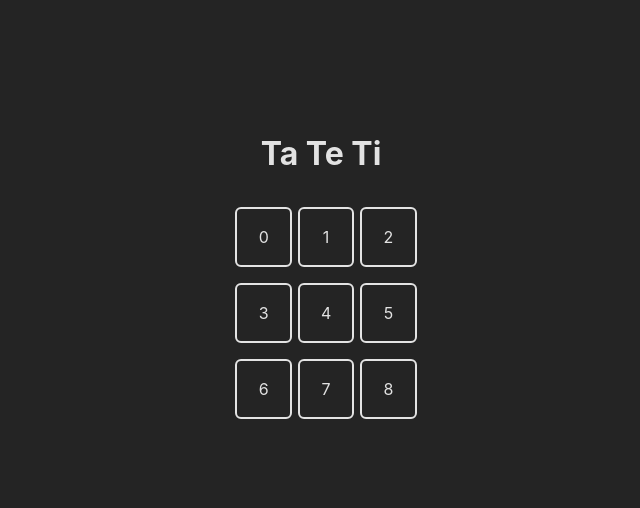
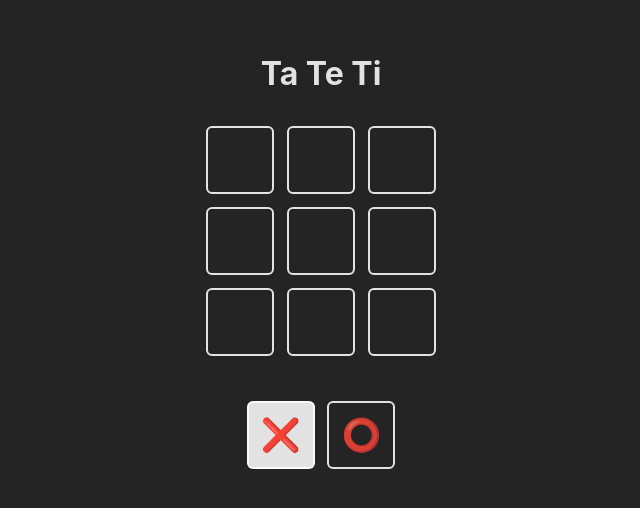
Before and after one commit to LeanDoliri/ta-te-ti-app, a React (Vite) app: page / in a window 1280 px wide. Shown: the part 132-640 px from the top of the page, without its empty margins (319-959 px from the left). Built offline with nearby package versions, Linux system fonts and the light colour scheme.

Commit message:
lógica del juego

```diff
--- a/src/App.css
+++ b/src/App.css
@@ -3,8 +3,3 @@
   padding: 2rem;
   text-align: center;
 }
-
-.game {
-  display: grid;
-  grid-template-columns: repeat(3, 1fr);
-}
--- a/src/App.jsx
+++ b/src/App.jsx
@@ -1,26 +1,46 @@
+import { useState } from "react";
 import "./App.css";
-import { Cell } from "./components/Cell/Cell";
-
-const TURNS = {
-  X: "X",
-  O: "O",
-};
-
-const board = Array(9).fill(null);
+import { Turn } from "./components/Turn/Turn";
+import { Winner } from "./components/Winner/Winner";
+import { checkWinner, checkEndGame } from "./logic/board";
+import { TURNS } from "./constants.js"
+import { Game } from "./components/Game/Game";
 
 function App() {
+  const [board, setBoard] = useState(Array(9).fill(null));
+  const [turn, setTurn] = useState(TURNS.X);
+  const [winner, setWinner] = useState(null);
+
+  const updateBoard = (index) => {
+    if (board[index] || winner) return;
+
+    const newBoard = [...board];
+    newBoard[index] = turn;
+    setBoard(newBoard);
+
+    const newTurn = turn === TURNS.X ? TURNS.O : TURNS.X;
+    setTurn(newTurn);
+
+    const newWinner = checkWinner(newBoard);
+    if (newWinner) {
+      setWinner(newWinner);
+    } else if (checkEndGame(newBoard)) {
+      setWinner(false);
+    }
+  };
+
+  const resetGame = () => {
+    setBoard(Array(9).fill(null));
+    setTurn(TURNS.X);
+    setWinner(null);
+  };
+
   return (
     <>
       <h1>Ta Te Ti</h1>
-      <section className="game">
-        {
-          board.map((_, index) => {
-            return (
-              <Cell key={index} index={index}>{index}</Cell>
-            )
-          })
-        }
-      </section>
+      <Game board={board} updateBoard={updateBoard}/>
+      <Turn TURNS={TURNS} turn={turn} />
+      <Winner winner={winner} resetGame={resetGame} />
     </>
   );
 }
--- a/src/components/Cell/Cell.css
+++ b/src/components/Cell/Cell.css
@@ -1,7 +1,19 @@
 .Cell {
-    border: 2px solid rgba(255, 255, 255, 0.87);
-    border-radius: 6px;
-    width: 33%;
-    padding: 1em;
-    margin: 0.5em;
+  width: 2em;
+  height: 2em;
+  font-size: 2em;
+  border: 2px solid rgba(255, 255, 255, 0.87);
+  border-radius: 6px;
+  margin: 0.2em;
+  display: grid;
+  place-items: center;
 }
+
+.Cell:hover {
+  cursor: pointer;
+}
+
+.isSelected {
+  color: #242424;
+  background: rgba(255, 255, 255, 0.87);
+}
--- a/src/components/Cell/Cell.jsx
+++ b/src/components/Cell/Cell.jsx
@@ -1,9 +1,15 @@
-import "./Cell.css"
+import "./Cell.css";
 
-export function Cell ({children, updateBoard, index}) {
-    return (
-        <div className="Cell">
-            {children}
-        </div>
-    )
+export function Cell({ children, isSelected, updateBoard, index }) {
+  const className = `Cell ${isSelected ? "isSelected" : ""}`;
+
+  const handleClick = () => {
+    updateBoard(index);
+  }
+
+  return (
+    <section onClick={handleClick} className={className}>
+      {children}
+    </section>
+  );
 }
--- /dev/null
+++ b/src/components/Game/Game.css
@@ -0,0 +1,4 @@
+.Game {
+  display: grid;
+  grid-template-columns: repeat(3, 1fr);
+}
--- /dev/null
+++ b/src/components/Game/Game.jsx
@@ -0,0 +1,16 @@
+import { Cell } from "../Cell/Cell";
+import "./Game.css"
+
+export function Game({ board, updateBoard }) {
+  return (
+    <section className="Game">
+      {board.map((cell, index) => {
+        return (
+          <Cell key={index} index={index} updateBoard={updateBoard}>
+            {cell}
+          </Cell>
+        );
+      })}
+    </section>
+  );
+}
--- /dev/null
+++ b/src/components/Turn/Turn.css
@@ -0,0 +1,5 @@
+.Turn {
+    display: flex;
+    justify-content: center;
+    margin: 2em;
+}
--- /dev/null
+++ b/src/components/Turn/Turn.jsx
@@ -0,0 +1,14 @@
+import './Turn.css'
+import { Cell } from "../Cell/Cell";
+
+
+export function Turn({ TURNS, turn }) {
+  return <section className="Turn">
+    <Cell isSelected={turn === TURNS.X}>
+        {TURNS.X}
+    </Cell>
+    <Cell isSelected={turn === TURNS.O}>
+        {TURNS.O}
+    </Cell>
+  </section>;
+}
--- /dev/null
+++ b/src/components/Winner/Winner.css
@@ -0,0 +1,33 @@
+.Winner {
+  position: absolute;
+  width: 100vw;
+  height: 100vh;
+  top: 0;
+  left: 0;
+  display: grid;
+  place-items: center;
+  background-color: rgba(0, 0, 0, 0.7);
+}
+
+.Winner .text {
+    background: #242424;
+    height: 300px;
+    width: 320px;
+    border: 2px solid rgba(255, 255, 255, 0.87);
+    border-radius: 10px;
+    display: flex;
+    flex-direction: column;
+    justify-content: center;
+    align-items: center;
+    gap: 20px;
+}
+
+.Winner button, .Winner button:hover {
+    color: #242424;
+    background-color: rgba(255, 255, 255, 0.87);
+    border: 2px solid rgba(255, 255, 255, 0.87);
+    border-radius: 6px;
+    padding: 1em;
+    margin: 0.5em;
+    cursor: pointer;
+}
--- /dev/null
+++ b/src/components/Winner/Winner.jsx
@@ -0,0 +1,21 @@
+import { Cell } from "../Cell/Cell";
+import "./winner.css";
+
+export function Winner({ winner, resetGame }) {
+  if (winner === null) return null;
+
+  const winnerText = winner === false ? 'Empate' : 'Ganó:'
+  return (
+    <section className="Winner">
+      <div className="text">
+        <h2>{winnerText}</h2>
+
+        <header className="win">{winner && <Cell>{winner}</Cell>}</header>
+
+        <footer>
+          <button onClick={resetGame}>Empezar de nuevo</button>
+        </footer>
+      </div>
+    </section>
+  );
+}
--- /dev/null
+++ b/src/constants.js
@@ -0,0 +1,15 @@
+export const TURNS = {
+  X: "❌",
+  O: "⭕",
+};
+
+export const WINNER_COMBOS = [
+  [0, 1, 2],
+  [3, 4, 5],
+  [5, 7, 8],
+  [0, 3, 6],
+  [1, 4, 7],
+  [2, 5, 8],
+  [0, 4, 8],
+  [2, 4, 6],
+];
--- /dev/null
+++ b/src/logic/board.js
@@ -0,0 +1,19 @@
+import { WINNER_COMBOS } from "../constants";
+
+export const checkWinner = (boardToCheck) => {
+  for (const combo of WINNER_COMBOS) {
+    const [a, b, c] = combo;
+    if (
+      boardToCheck[a] &&
+      boardToCheck[a] === boardToCheck[b] &&
+      boardToCheck[a] === boardToCheck[c]
+    ) {
+      return boardToCheck[a];
+    }
+  }
+  return null;
+};
+
+export const checkEndGame = (newBoard) => {
+  return newBoard.every((cell) => cell !== null);
+};
```
